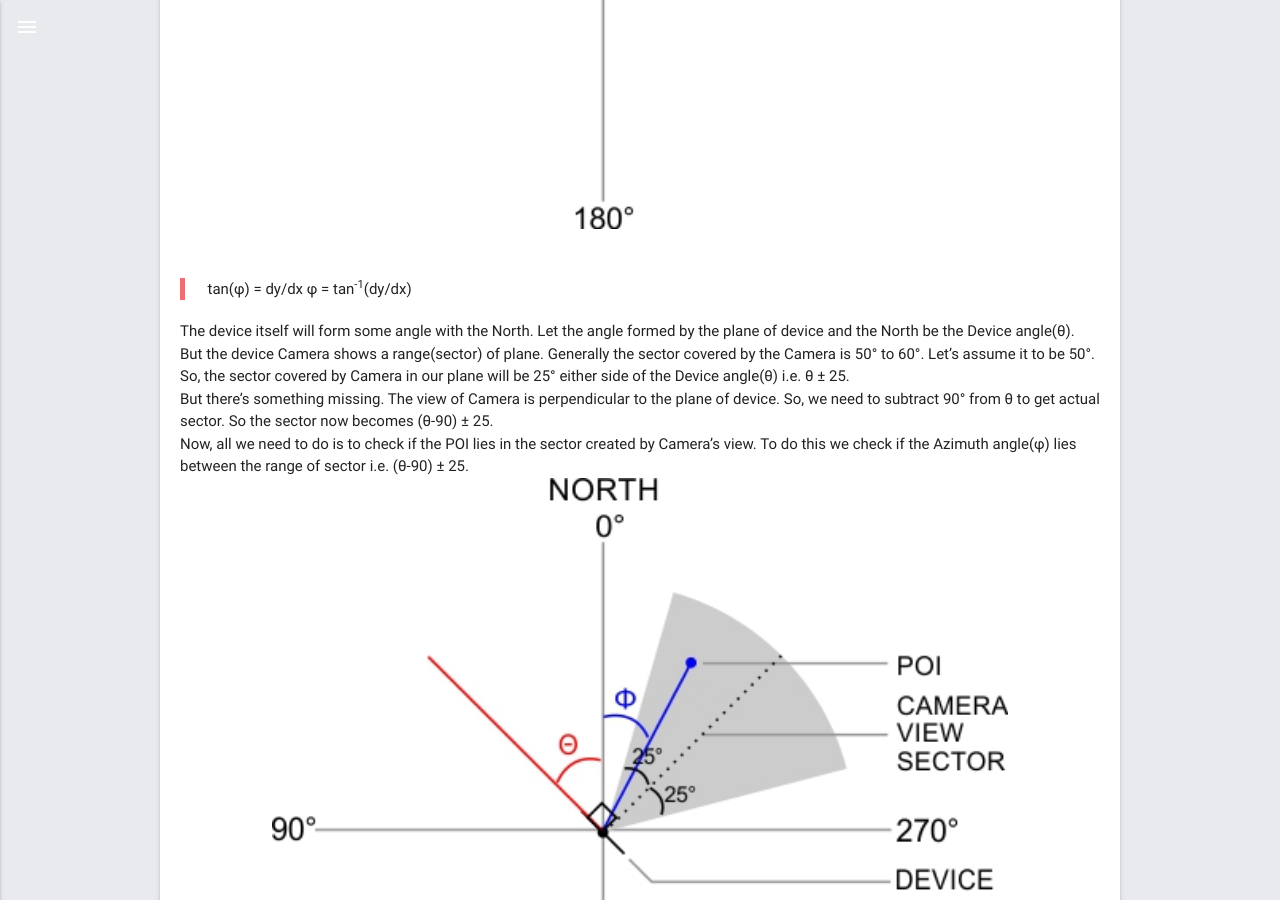
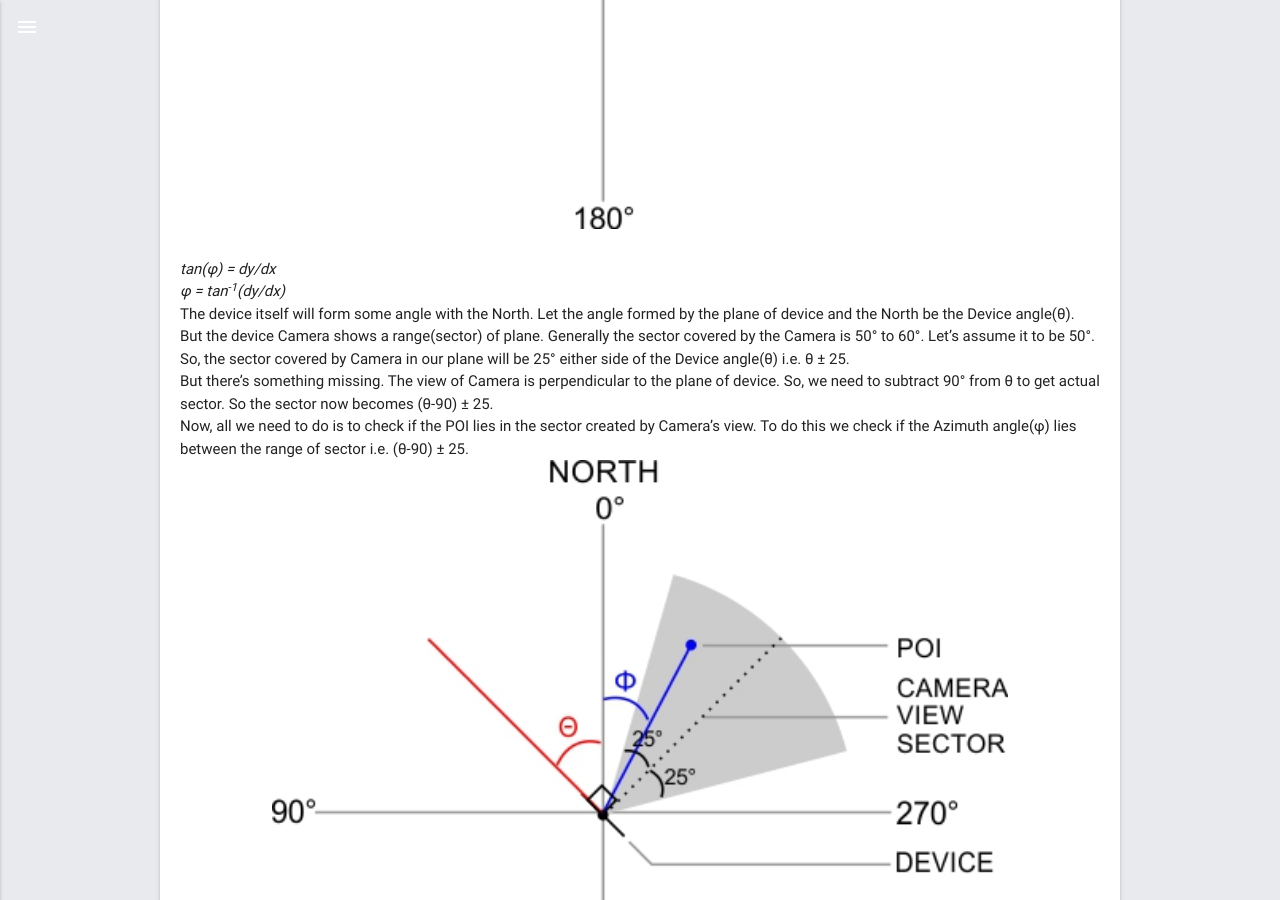
Before and after one commit to Hrily/material_blog, a Jekyll site: the page built from _posts/2016-12-22-ar-tutorial-1.md, in a window 1280 px wide and 900 px high, scrolled down 3741 px. Built offline with Jekyll 4.4.1, drawn with Linux system fonts in a browser that asks for light colours.

```diff
--- a/_posts/2016-12-22-ar-tutorial-1.md
+++ b/_posts/2016-12-22-ar-tutorial-1.md
@@ -61,8 +61,10 @@ But how are we goind to calculate azimuth? The answer is simple trigonometry. Le
 <p class="image"><img src="{{ site.baseurl }}/images/ar/tanphi.jpg"/></p>
 
 <br>
-> tan(&phi;) = dy/dx
-> &phi; = tan<sup>-1</sup>(dy/dx)
+
+*tan(&phi;) = dy/dx*
+
+*&phi; = tan<sup>-1</sup>(dy/dx)*
 
 The device itself will form some angle with the North. Let the angle formed by the plane of device and the North be the Device angle(&theta;). But the device Camera shows a range(sector) of plane. Generally the sector covered by the Camera is 50&deg; to 60&deg;. Let's assume it to be 50&deg;. So, the sector covered by Camera in our plane will be 25&deg; either side of the Device angle(&theta;) i.e. &theta; &plusmn; 25.
 
```
